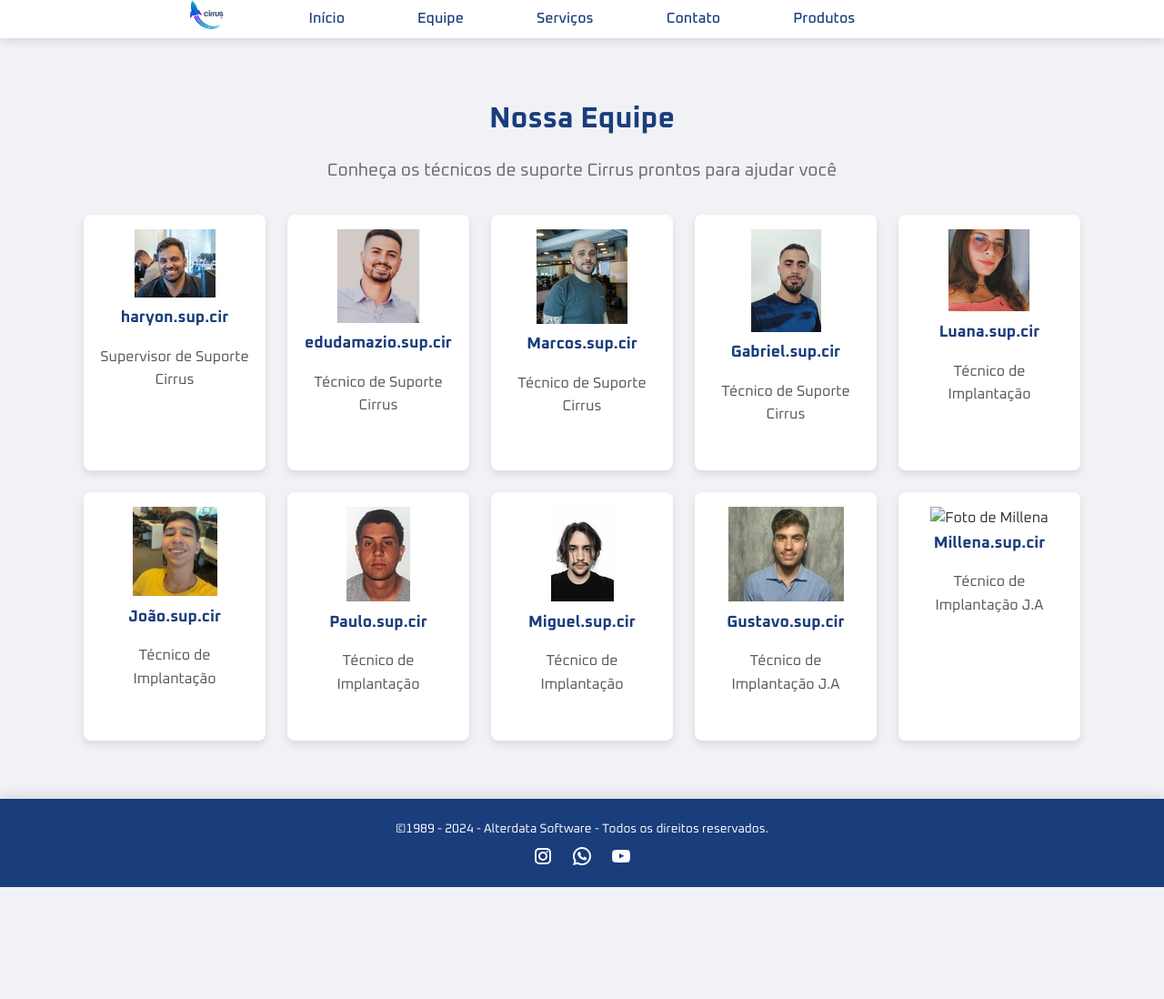
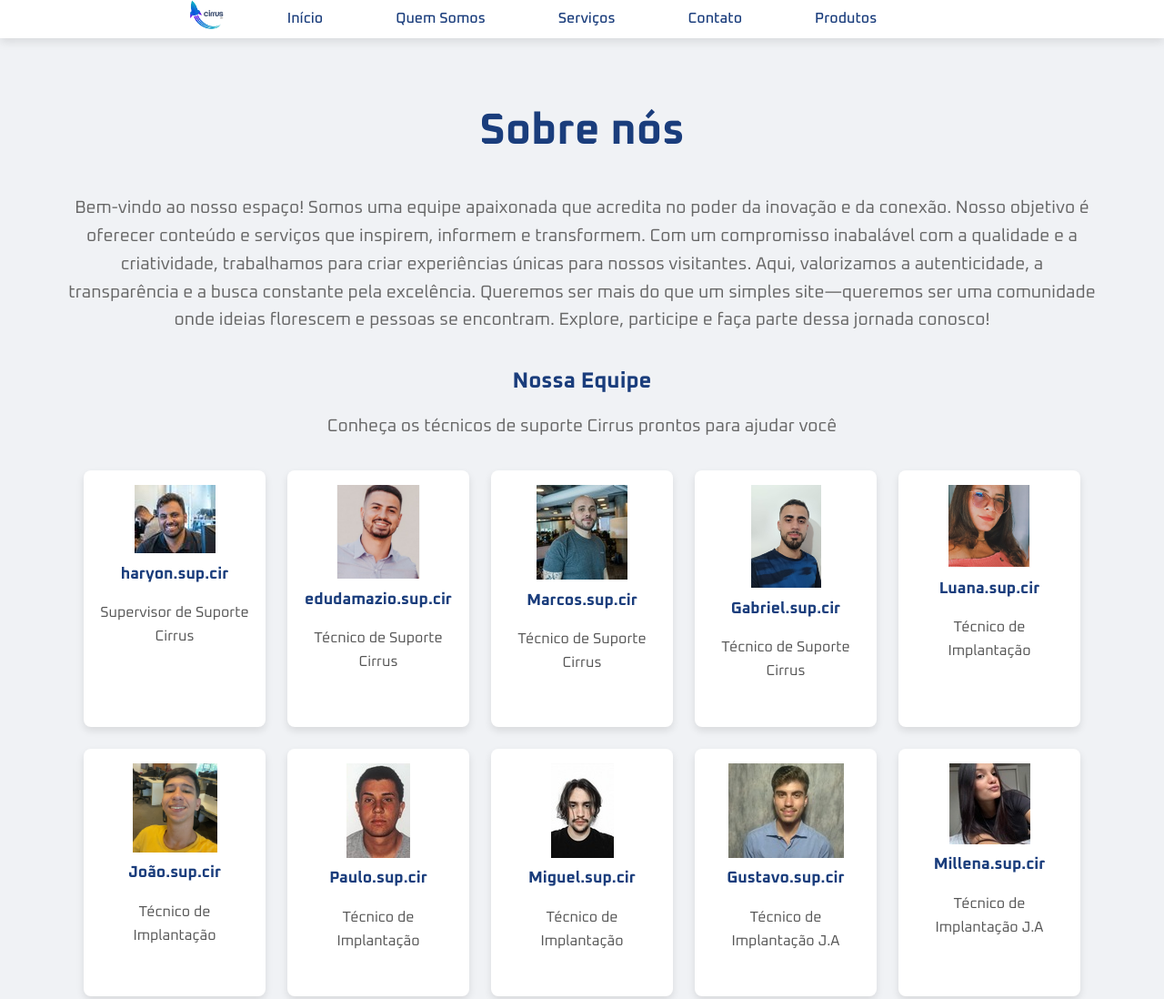
Before and after one commit to paulorpgomes/cirrussite, a plain HTML site: page html/team.html in a window 1280 px wide. Shown: the top 1098 px of the page at 91% size. Before the commit the page ends 975 px from the top, so only its background shows below. Drawn offline with Linux system fonts and the light colour scheme; files whose address does not match are found by name; a web font is replaced by a local one.

Commit message:
inclusao quem somos, add millena foto

```diff
--- a/css/team.css
+++ b/css/team.css
@@ -26,8 +26,14 @@ nav a:hover::after {
     text-align: center;
 }
 
+.team-section h4 {
+    font-size: 3rem;
+    color: #1A3D7C;
+    margin-bottom: 2rem;
+}
+
 .team-section h2 {
-    font-size: 2rem;
+    font-size: 1.5rem;
     color: #1A3D7C; /* Azul escuro */
     margin-bottom: 1rem;
 }
--- a/html/team.html
+++ b/html/team.html
@@ -21,7 +21,7 @@
         <nav>
           <ul>
             <li><a href="../index.html">Início</a></li>
-            <li><a href="team.html">Equipe</a></li>
+            <li><a href="team.html">Quem Somos</a></li>
             <li><a href="services.html">Serviços</a></li>
             <li><a href="contact.html">Contato</a></li>
             <li><a href="product.html">Produtos</a></li>
@@ -31,6 +31,10 @@
     </header>
     <main>
       <section class="team-section">
+        <h4>Sobre nós</h4>
+        <p>Bem-vindo ao nosso espaço! Somos uma equipe apaixonada que acredita no poder da inovação e da conexão. Nosso objetivo é oferecer conteúdo e serviços que inspirem, informem e transformem. Com um compromisso inabalável com a qualidade e a criatividade, trabalhamos para criar experiências únicas para nossos visitantes.
+          Aqui, valorizamos a autenticidade, a transparência e a busca constante pela excelência. Queremos ser mais do que um simples site—queremos ser uma comunidade onde ideias florescem e pessoas se encontram.
+          Explore, participe e faça parte dessa jornada conosco!</p>
         <h2>Nossa Equipe</h2>
         <p>Conheça os técnicos de suporte Cirrus prontos para ajudar você</p>
         <div class="team-grid">
@@ -80,7 +84,7 @@
             <p>Técnico de Implantação J.A</p>
           </div>
           <div class="team-card">
-            <img src="../images/Daniela.PNG" alt="Foto de Millena" class="Foto-Millena" />
+            <img src="../images/millena.jpg" alt="Foto de Millena" class="Foto-Millena" />
             <h3>Millena.sup.cir</h3>
             <p>Técnico de Implantação J.A</p>
           </div>
```
Also changed, not shown: html/contact.html (+1 -1 lines), html/product.html (+1 -1 lines), html/services.html (+1 -1 lines), index.html (+1 -1 lines), images/Logocirrus64.png (added), images/millena.jpg (added).
